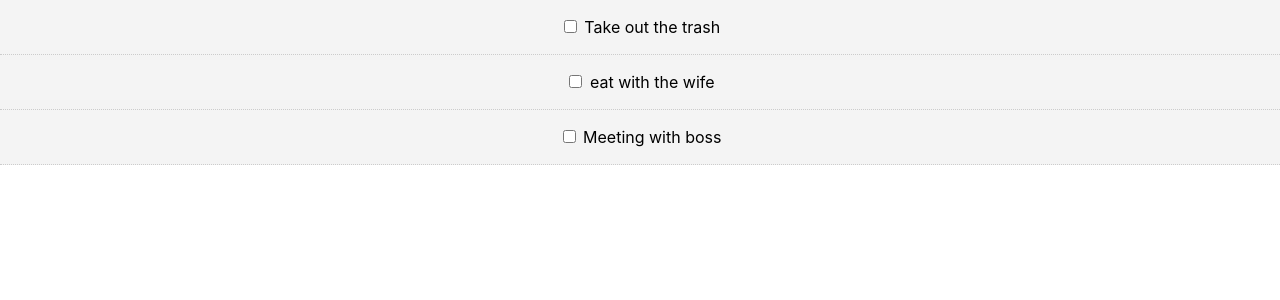
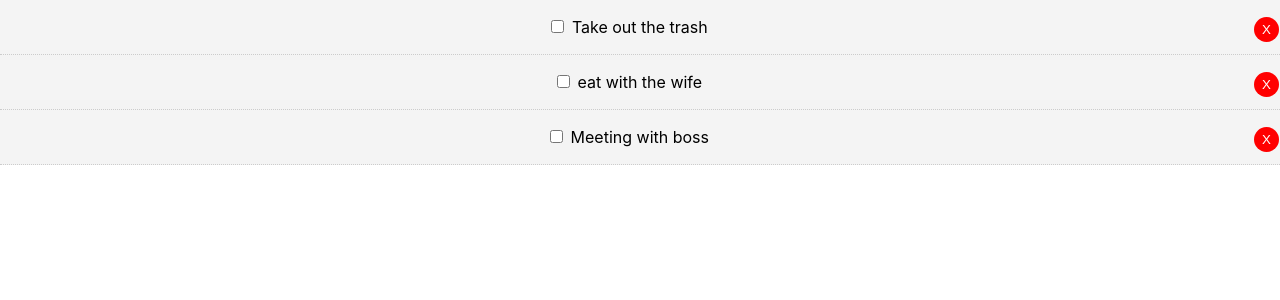
Before and after one commit to whomikedao/React-To-Do, a React (Create React App) app in the folder todo-app/: page / in a window 1280 px wide. Shown: the top 300 px of the page. Built offline with nearby package versions, Linux system fonts and the light colour scheme.

Commit message:
added delete button

```diff
--- a/todo-app/src/components/TodoItem.js
+++ b/todo-app/src/components/TodoItem.js
@@ -25,6 +25,7 @@
     }
 
 //STEP 21: now we bind to {this.props.markComplete}
+//STEP 24: Add a delete button and style
   render() {
     // const { id, title } = this.props.todo;
     //^ we can use this to just pull the id and title in the {} rather than {this.props.todo.title}
@@ -34,10 +35,21 @@
         <p>
             <input type="checkbox" onChange={this.props.markComplete.bind(this, this.props.todo.id)}/> {' '}
             {this.props.todo.title}
+            <button style={btnStyle}>X</button>
         </p>
       </div>
     )
   }
+}
+
+const btnStyle = {
+    background: '#FF0000',
+    color: '#fff',
+    border: 'none',
+    padding: '5px 8px',
+    borderRadius: '50%',
+    cursor: 'pointer',
+    float: 'right'
 }
 
 TodoItem.propTypes = {
```
